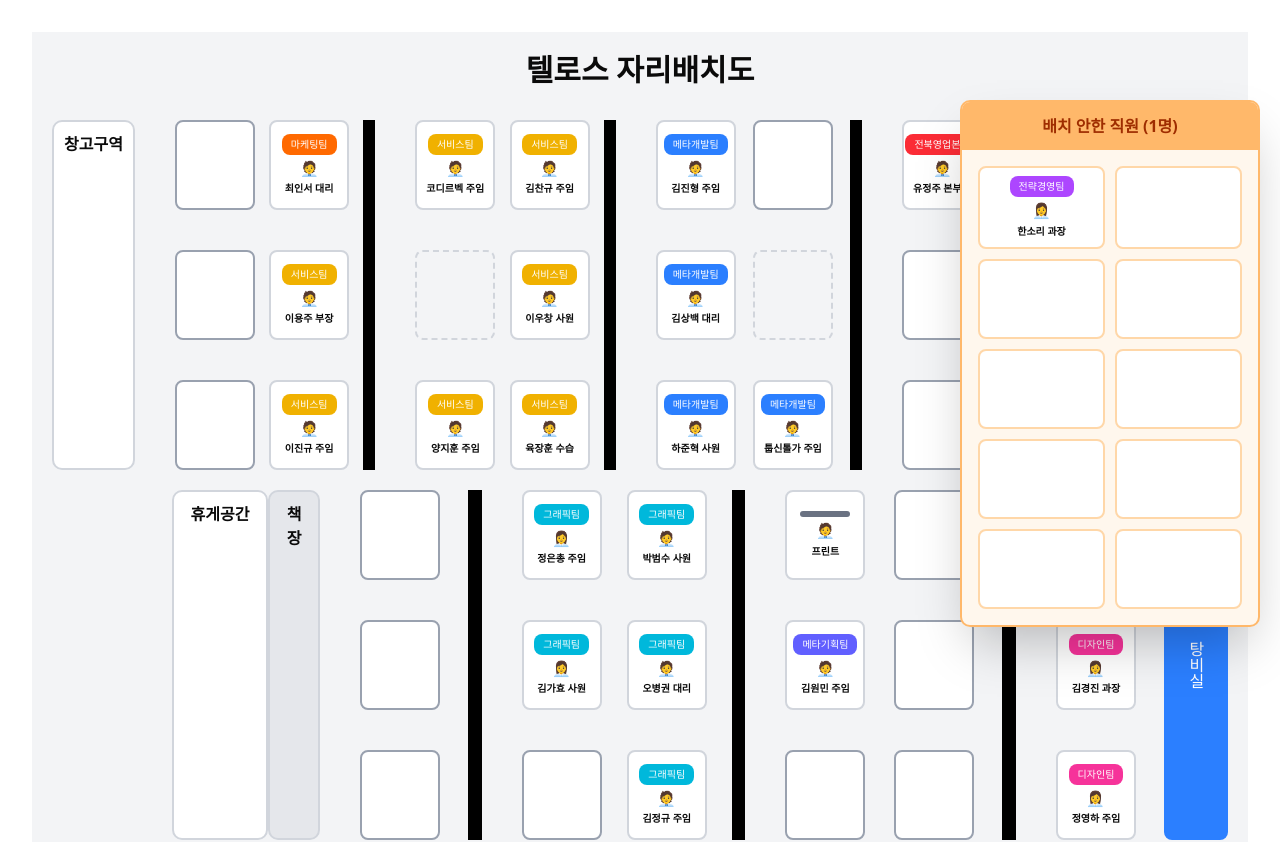
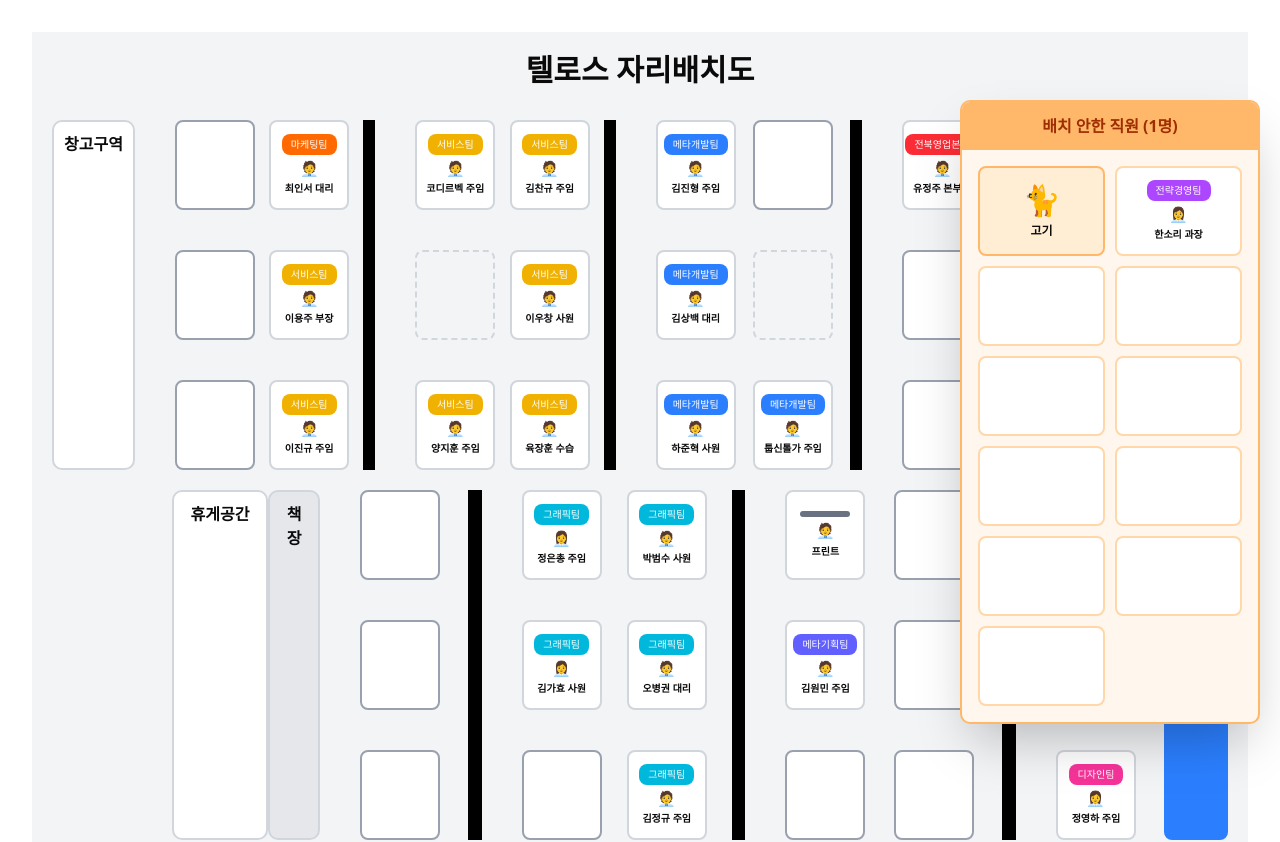
Before and after one commit to ywc0008/telos-seating-map, a React (Vite) app: page / in a window 1280 px wide. Shown: the top 842 px of the page. Built offline with nearby package versions, Linux system fonts and the light colour scheme.

Commit message:
feat: 고기 추가

```diff
--- a/src/App.tsx
+++ b/src/App.tsx
@@ -12,6 +12,7 @@ import Seat from "./components/Seat";
 import Employee from "./components/Employee";
 import EmptySlot from "./components/EmptySlot";
 import WaitingSlot from "./components/WaitingSlot";
+import Gogi from "./components/Gogi";
 
 import "./App.css";
 import { EmployeeData } from "./data/employeeData";
@@ -104,6 +105,10 @@ const seats = {
 
 export default function App() {
   const [people, setPeople] = useState<EmployeeInterface[]>(EmployeeData);
+  const [gogiPosition, setGogiPosition] = useState<{
+    x: number;
+    y: number;
+  } | null>(null);
   const [panelPosition, setPanelPosition] = useState({
     x: window.innerWidth - 300,
     y: 100,
@@ -146,9 +151,22 @@ export default function App() {
   }
 
   function handleDragEnd(event: DragEndEvent) {
-    const { over, active } = event;
-    if (over && active) {
-      const activePersonId = active.id as string;
+    const { over, active, delta } = event;
+    if (active) {
+      const activeId = active.id as string;
+
+      // 고양이를 드래그하는 경우
+      if (activeId === "gogi") {
+        // 현재 드래그 위치를 절대 위치로 설정
+        const currentX = gogiPosition?.x || window.innerWidth - 400;
+        const currentY = gogiPosition?.y || 150;
+        setGogiPosition({
+          x: currentX + delta.x,
+          y: currentY + delta.y,
+        });
+      } else if (over) {
+        // 직원을 드래그하는 경우
+        const activePersonId = activeId;
         const overSeatId = over.id as string;
 
         // 대기 영역으로 이동하는 경우
@@ -176,6 +194,7 @@ export default function App() {
           } else {
             // 빈 좌석으로 이동
             movePerson(activePersonId, overSeatId);
+          }
         }
       }
     }
@@ -226,17 +245,16 @@ export default function App() {
       return <EmptySlot />;
     }
 
+    const person = getPersonBySeat(seat.id);
+
     return (
       <Seat id={seat.id}>
-        {(() => {
-          const person = getPersonBySeat(seat.id);
-          return person ? (
+        {person && (
           <Employee
             employeeData={person}
             onMiddleClick={() => handleEmployeeDoubleClick(person.id)}
           />
-          ) : null;
-        })()}
+        )}
       </Seat>
     );
   };
@@ -299,7 +317,11 @@ export default function App() {
             {/* 비상구 */}
             <div className="col-start-3 row-start-1 flex flex-col gap-2.5">
               <div className="bg-green-500 text-white p-5 text-center rounded-md">
-                <img src={emergencyExitImg} alt="비상구" className="size-8 h-auto" />
+                <img
+                  src={emergencyExitImg}
+                  alt="비상구"
+                  className="size-8 h-auto"
+                />
                 비상구
               </div>
               {/* <div className="bg-gray-200 p-5 text-center rounded-md">
@@ -418,12 +440,26 @@ export default function App() {
           </div>
         </div>
 
+        {/* 고양이 - 절대 위치 */}
+        {gogiPosition && (
+          <div
+            style={{
+              position: "fixed",
+              left: `${gogiPosition.x}px`,
+              top: `${gogiPosition.y}px`,
+              zIndex: 999,
+            }}
+          >
+            <Gogi id="gogi" name="고기" />
+          </div>
+        )}
+
         {/* 배치 안한 직원 영역 - Floating Panel */}
         <div
           ref={panelRef}
           className="fixed border-2 border-orange-300 bg-orange-50 rounded-lg shadow-2xl"
           style={{
-            left: `${panelPosition.x-20}px`,
+            left: `${panelPosition.x - 20}px`,
             top: `${panelPosition.y}px`,
             width: "300px",
             maxHeight: "80vh",
@@ -438,8 +474,17 @@ export default function App() {
               배치 안한 직원 ({peopleWithoutSeat.length}명)
             </h3>
           </div>
-          <div className="p-4 overflow-y-auto" style={{ maxHeight: "calc(80vh - 60px)" }}>
+          <div
+            className="p-4 overflow-y-auto"
+            style={{ maxHeight: "calc(80vh - 60px)" }}
+          >
             <div className="grid grid-cols-2 gap-2.5">
+              {/* 고양이가 처음에 여기에 표시 */}
+              {!gogiPosition && (
+                <div className="bg-orange-100 p-2 rounded-md border-2 border-orange-300 min-h-[90px] flex items-center justify-center">
+                  <Gogi id="gogi" name="고기" />
+                </div>
+              )}
               {waitingSlots.map((slotId) => {
                 const person = peopleWithoutSeat.find(
                   (_, index) => `waiting-${index + 1}` === slotId
@@ -458,6 +503,9 @@ export default function App() {
       <DragOverlay style={{ zIndex: 9999 }}>
         {activeId
           ? (() => {
+              if (activeId === "gogi") {
+                return <Gogi id="gogi" name="고기" />;
+              }
               const person = getPersonById(activeId);
               return person ? <Employee employeeData={person} /> : null;
             })()
--- /dev/null
+++ b/src/components/Gogi.tsx
@@ -0,0 +1,30 @@
+import { useDraggable } from "@dnd-kit/core";
+
+interface GogiProps {
+  id: string;
+  name?: string;
+}
+
+export default function Gogi({ id, name = "고기" }: GogiProps) {
+  const { attributes, listeners, setNodeRef, isDragging } = useDraggable({
+    id,
+  });
+
+  return (
+    <div
+      ref={setNodeRef}
+      {...listeners}
+      {...attributes}
+      className={`
+        cursor-grab
+        flex flex-col
+        items-center
+        select-none
+        ${isDragging ? "opacity-50" : "opacity-100"}
+      `}
+    >
+      <span className="text-3xl">🐈</span>
+      <span className="text-[12px] font-bold mt-1">{name}</span>
+    </div>
+  );
+}
```
Lines whose indentation alone changed are shown as unchanged.
